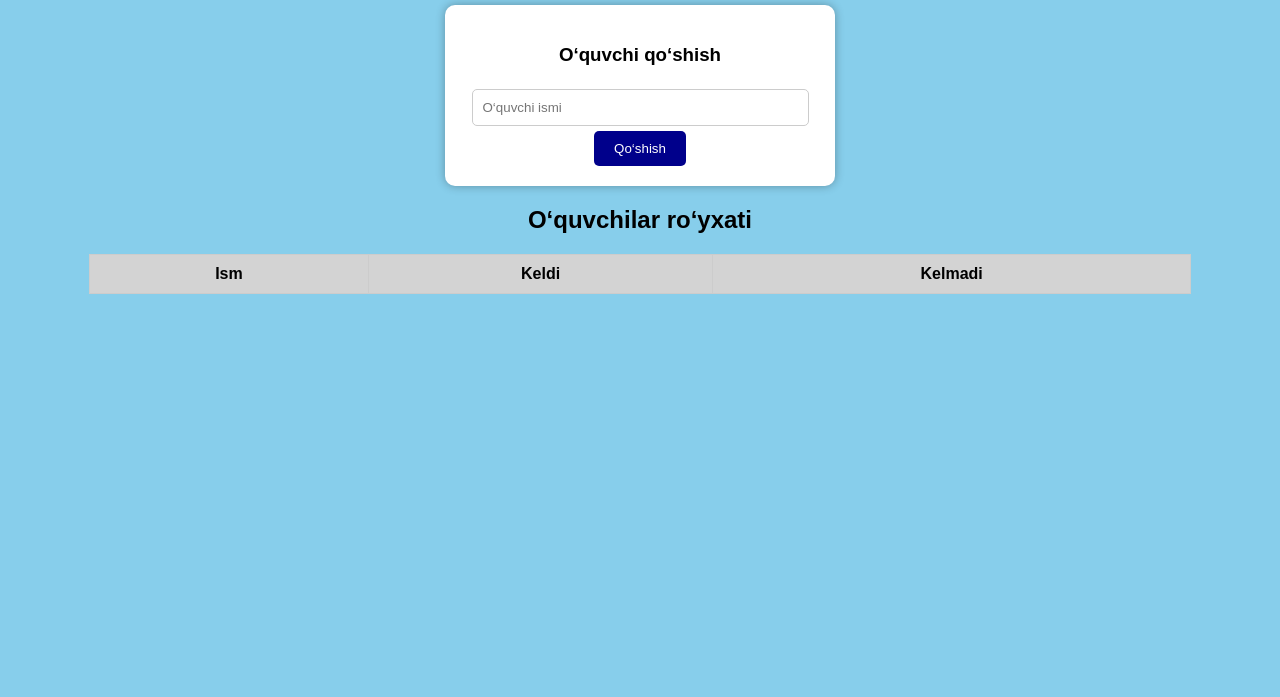
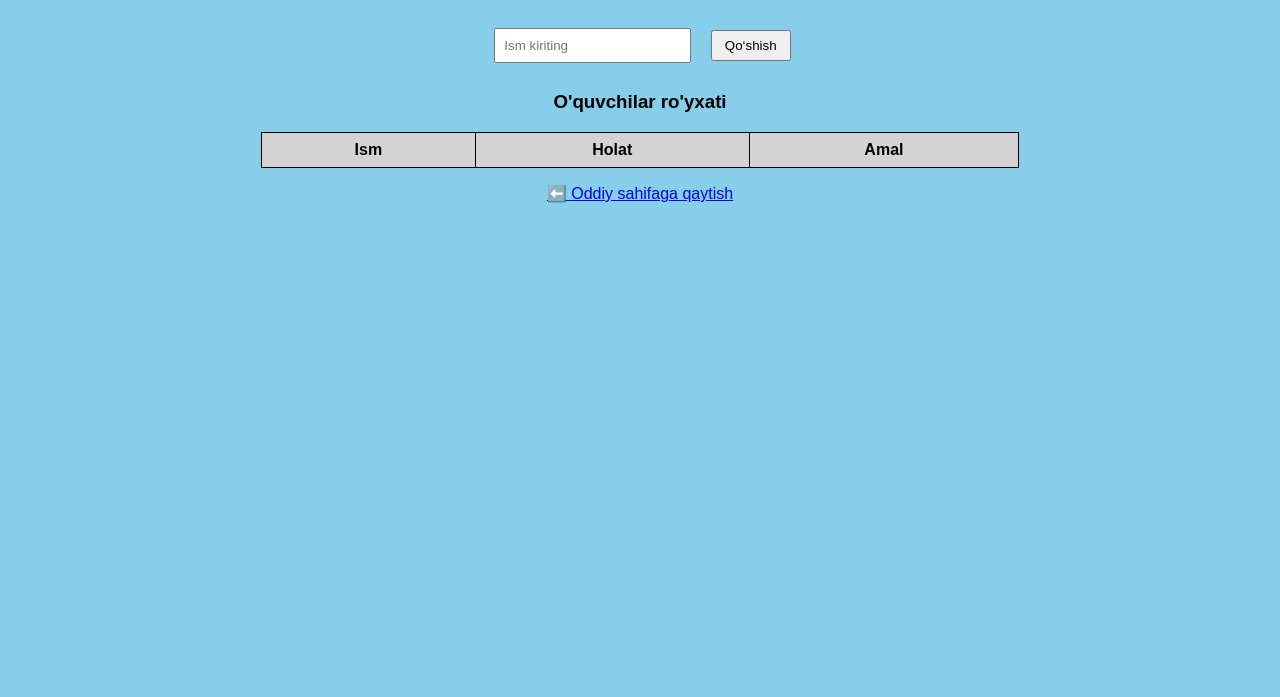
Before and after one commit to Dilshod2008N/faravonlik-maktabi, a plain HTML site: page admin.html in a window 1280 px wide. Shown: the part 103-800 px from the top of the page. Drawn offline with Linux system fonts and the light colour scheme.

Commit message:
Update admin.html

```diff
--- a/admin.html
+++ b/admin.html
@@ -2,98 +2,66 @@
 <html lang="uz">
 <head>
   <meta charset="UTF-8">
-  <meta name="viewport" content="width=device-width, initial-scale=1.0">
-  <title>Admin panel - Faravonlik maktabi</title>
+  <title>Admin panel</title>
   <style>
-    body {
-      background-color: skyblue;
-      font-family: Arial, sans-serif;
-      text-align: center;
-      padding: 20px;
-    }
-    h1 {
-      color: darkblue;
-    }
-    .box {
-      background: white;
-      padding: 20px;
-      border-radius: 10px;
-      width: 350px;
-      margin: 20px auto;
-      box-shadow: 0px 0px 10px rgba(0,0,0,0.3);
-    }
-    input {
-      padding: 10px;
-      margin: 5px;
-      width: 90%;
-      border: 1px solid #ccc;
-      border-radius: 5px;
-    }
-    button {
-      padding: 10px 20px;
-      background: darkblue;
-      color: white;
-      border: none;
-      border-radius: 5px;
-      cursor: pointer;
-    }
-    button:hover {
-      background: navy;
-    }
-    table {
-      margin: 20px auto;
-      border-collapse: collapse;
-      width: 90%;
-      background: white;
-    }
-    th, td {
-      border: 1px solid #ccc;
-      padding: 10px;
-    }
-    th {
-      background: lightgray;
-    }
+    body { background: skyblue; font-family: Arial, sans-serif; text-align: center; }
+    table { margin: auto; border-collapse: collapse; width: 60%; background: white; }
+    th, td { border: 1px solid black; padding: 8px; }
+    th { background: lightgray; }
+    input { margin: 10px; padding: 8px; }
+    button { padding: 6px 12px; margin: 5px; }
   </style>
 </head>
 <body>
-  <h1>Faravonlik maktabi — Admin panel</h1>
+  <h1>Admin panel</h1>
 
-  <div class="box">
-    <h3>O‘quvchi qo‘shish</h3>
-    <input type="text" id="ism" placeholder="O‘quvchi ismi">
-    <button onclick="qoshish()">Qo‘shish</button>
-  </div>
+  <h3>Yangi o'quvchi qo'shish</h3>
+  <input type="text" id="newStudent" placeholder="Ism kiriting">
+  <button onclick="addStudent()">Qo‘shish</button>
 
-  <h2>O‘quvchilar ro‘yxati</h2>
-  <table id="jadval">
-    <tr>
-      <th>Ism</th>
-      <th>Keldi</th>
-      <th>Kelmadi</th>
-    </tr>
+  <h3>O'quvchilar ro'yxati</h3>
+  <table id="adminTable">
+    <tr><th>Ism</th><th>Holat</th><th>Amal</th></tr>
   </table>
 
+  <p><a href="index.html">⬅️ Oddiy sahifaga qaytish</a></p>
+
   <script>
-    function qoshish() {
-      let ism = document.getElementById("ism").value;
-      if (ism.trim() === "") {
-        alert("Ism yozing!");
-        return;
-      }
+    function loadStudents() {
+      let students = JSON.parse(localStorage.getItem("students") || "[]");
+      let table = document.getElementById("adminTable");
+      table.innerHTML = "<tr><th>Ism</th><th>Holat</th><th>Amal</th></tr>";
+      students.forEach((s, i) => {
+        let row = `<tr>
+          <td>${s.name}</td>
+          <td>${s.status}</td>
+          <td>
+            <button onclick="mark(${i}, 'Keldi')">Keldi</button>
+            <button onclick="mark(${i}, 'Kelmadi')">Kelmadi</button>
+          </td>
+        </tr>`;
+        table.innerHTML += row;
+      });
+    }
 
-      let jadval = document.getElementById("jadval");
-      let qator = jadval.insertRow(-1);
+    function addStudent() {
+      let name = document.getElementById("newStudent").value;
+      if (!name) return alert("Ism kiriting!");
+      let students = JSON.parse(localStorage.getItem("students") || "[]");
+      students.push({name: name, status: "—"});
+      localStorage.setItem("students", JSON.stringify(students));
+      document.getElementById("newStudent").value = "";
+      loadStudents();
+    }
 
-      let katak1 = qator.insertCell(0);
-      let katak2 = qator.insertCell(1);
-      let katak3 = qator.insertCell(2);
+    function mark(index, status) {
+      let students = JSON.parse(localStorage.getItem("students") || "[]");
+      students[index].status = status;
+      localStorage.setItem("students", JSON.stringify(students));
+      loadStudents();
+    }
 
-      katak1.innerText = ism;
-      katak2.innerHTML = "<input type='radio' name='"+ism+"' value='Keldi'>";
-      katak3.innerHTML = "<input type='radio' name='"+ism+"' value='Kelmadi'>";
-
-      document.getElementById("ism").value = "";
-    }
+    loadStudents();
   </script>
 </body>
 </html>
```
